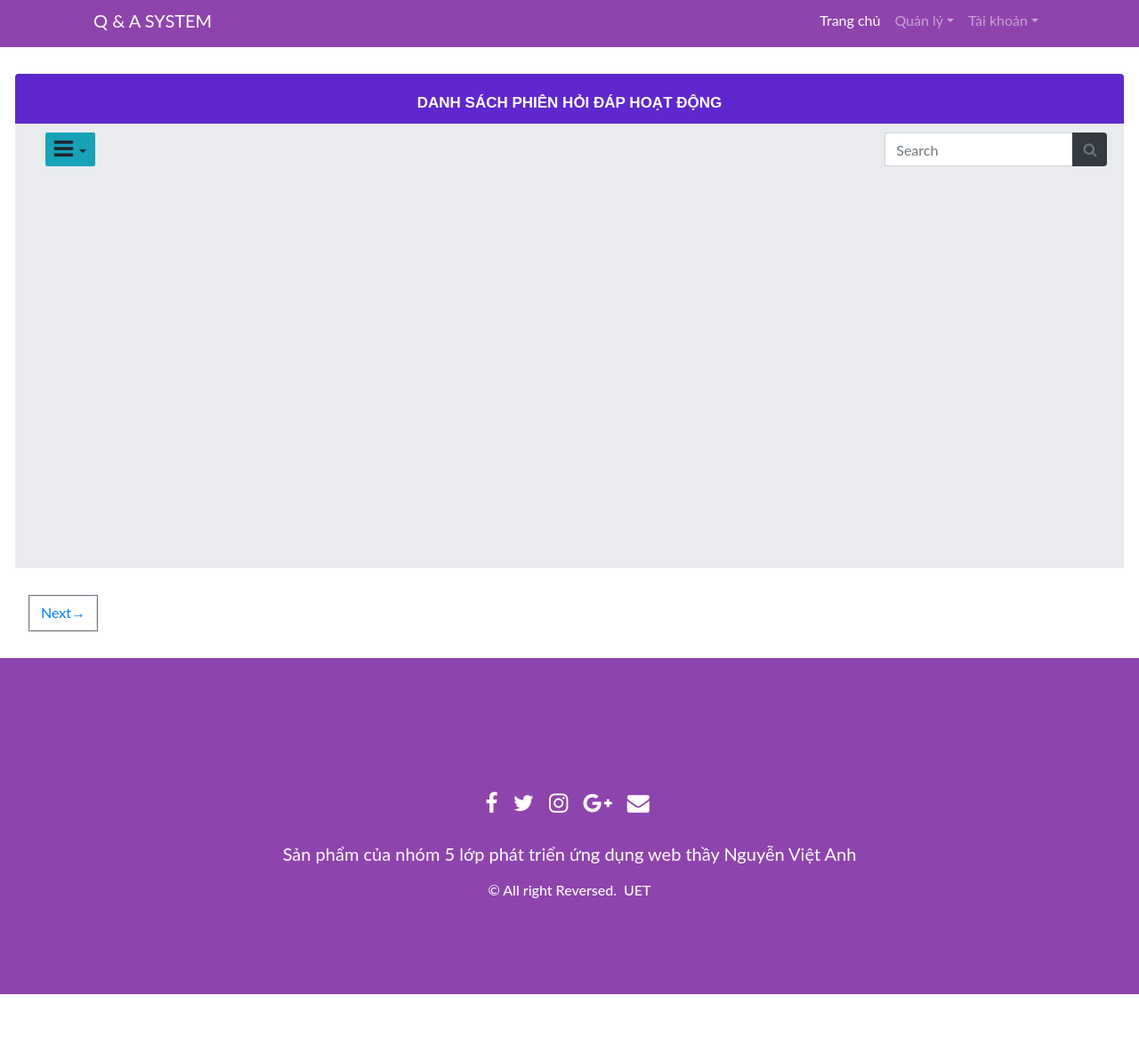
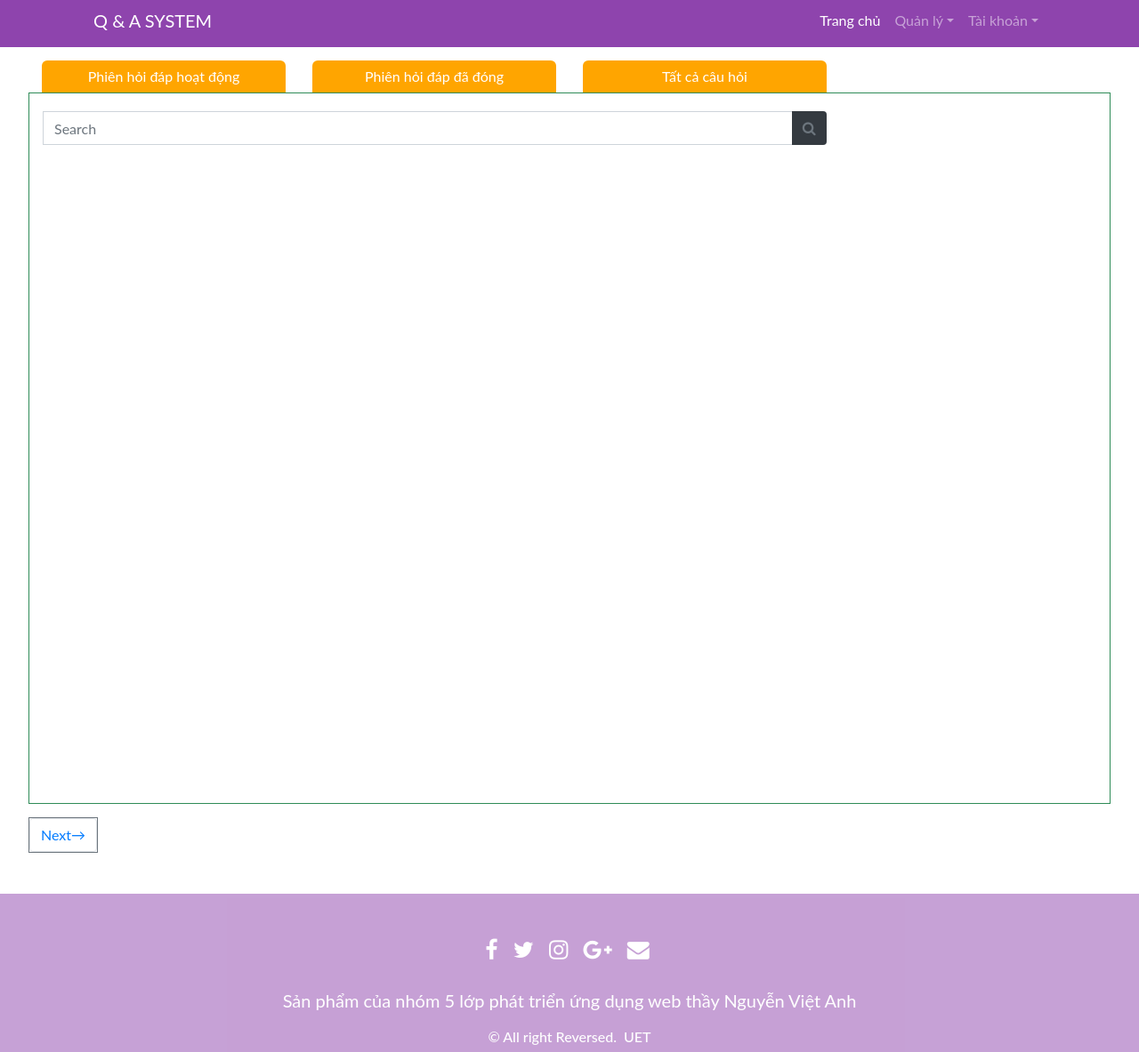
Before and after one commit to thainquet/btlweb, a website: page public/view/home.html in a window 1280 px wide. Shown: the part 7-1190 px from the top of the page at 89% size. Before the commit the page ends 1125 px from the top, so only its background shows below. Drawn offline with nearby package versions, Linux system fonts and the light colour scheme.

Commit message:
update ui

```diff
--- a/public/css/main.css
+++ b/public/css/main.css
@@ -1,22 +1,18 @@
+html, body {
+  height: 100%;
+}
+
 .bg-violet {
   background-color: #8e44ad;
 }
 /* Footer */
 @import url('https://maxcdn.bootstrapcdn.com/font-awesome/4.7.0/css/font-awesome.min.css');
 
-section {
-  padding: 60px 0;
-}
-
-section .section-title {
-  text-align: center;
-  color: #007b5e;
-  margin-bottom: 50px;
-  text-transform: uppercase;
-}
 
 #footer {
+  margin-top: 30px;
   background: #8e44ad !important;
+  opacity: 0.5;
 }
 
 #footer h5 {
@@ -101,20 +97,14 @@ section .section-title {
   text-align: center !important;
 }
 
-
 .notHaveElement {
   margin-top: 20px;
   margin-bottom: 20px;
 }
-
 .custom-search-form {
-  max-width: 250px;
-}
-@media screen and (max-width: 650px) {
-  .custom-search-form {
-    display: none;
-  }
-}
+  margin-top: 20px;
+}
+
 .linkNormal {
   color: #365899 !important;
   font-family: sans-serif;
@@ -1326,8 +1316,7 @@ footer {
 /* home page */
 
 #paginationHome {
-  margin-top: 30px;
-  margin-bottom: 30px;
+
 }
 
 .contentHome {
@@ -1394,7 +1383,38 @@ footer {
 .contentHome .centerForTimeline {
   height: 100%;
 }
-
+.content-page__header {
+  width: 95%;
+  margin-top: 15px;
+  /* border: 1px solid black; */
+
+}
+.content-page__main {
+  margin-top: 0px;
+  border: 1px solid seagreen;
+  min-height: 100%;
+  width: 95%;
+  margin-top: 20px;
+}
+.content-page__tag {
+  height: 100%;
+  color: white;
+  padding: 6px;
+  background-color: orange;
+  text-align: center;
+  border-top-left-radius: 6px;
+  border-top-right-radius: 6px;
+  cursor: pointer;
+}
+.content-page__tag:hover{
+  background-color: red;
+}
+.content-page__pagination {
+  display: flex;
+  width: 95%;
+  margin: auto;
+  padding-top: 15px;
+}
 .contentHome .centerForTimeline .contentCenterTimeline {
   width: 95%;
   margin: 0 auto;
@@ -1417,7 +1437,6 @@ footer {
   width: auto;
   padding-bottom: 20px;
 }
-
 @media(min-width:768px) {
   .contentHome .centerForTimeline .listTimelinePart {
     min-height: 500px;
@@ -2266,10 +2285,8 @@ footer {
   margin: 0 auto !important;
   border: 1px solid #eee;
   min-width: 800px;
-
   padding-bottom: 10px;
   padding-top: 10px;
-
 }
 
 #contentUsersPage,
--- a/public/view/home.html
+++ b/public/view/home.html
@@ -93,24 +93,23 @@
       </div>
     </div>
   </div>
-  <div class="row contentHome beforeFooter contentPage">
+
+  <!-- <div class="container-fluid contentHome contentPage">
     <div class="col-md-12 centerForTimeline">
       <div class="contentCenterTimeline">
-        <div class="row titleHomePage">
-          <!-- <div class="card backgroundHere"> -->
+        <div class="col-md-12 titleHomePage">
           <h1>
             <span class="titleForHomeBar info-1">
               DANH SÁCH PHIÊN HỎI ĐÁP HOẠT ĐỘNG
             </span>
           </h1>
-          <!-- </div> -->
         </div>
 
         <div class="row listTimelinePart">
 
           <div class="row searchListTimeline">
             <div class="col-sm-4">
-              <div class="btn-group btn-group-sm dropdown floating-action-button ">
+              <div class="btn-group btn-group-sm dropdown floating-action-button">
 
                 <a class="btn btn-sm btn-info dropdown-toggle btn-call-menu" data-toggle="dropdown" aria-haspopup="true"
                   aria-expanded="false">
@@ -149,37 +148,70 @@
 
           </div>
 
-          <!-- <div class="assistantInfo" style="margin-top: 20px;margin-bottom: 8px; margin-left: 20px; font-size: 12px">
-            <em class="inforAAAA"></em>
-          </div> -->
         </div>
         <div>
 
-        </div>
-        <nav id="paginationHome">
+        </div> -->
+         <!-- <nav id="paginationHome">
           <ul class="pagination">
-            <!-- <li class="next pull-right" id="buttonOlder">
-                <a>
-                  <span class="titlePagination">Tải thêm</span>
-                  <span aria-hidden="true">&rarr;</span>
-                </a>
-              </li> -->
             <li class="page-item justify-content-right  border border-secondary">
               <a class="page-link" href="#">Next<span aria-hidden="true">&rarr;</span></a>
             </li>
           </ul>
         </nav>
-
       </div>
-
+    </div>
+  </div>  -->
+  <div class="container-fluid content-page__header">
+    <div class="row">
+      <div class="col-md-3">
+        <div class="content-page__tag">
+          Phiên hỏi đáp hoạt động
+        </div>
+      </div>
+      <div class="col-md-3">
+        <div class="content-page__tag">
+          Phiên hỏi đáp đã đóng
+        </div>
+      </div>
+      <div class="col-md-3">
+        <div class="content-page__tag">
+          Tất cả câu hỏi
+        </div>
+      </div>
     </div>
   </div>
-<img src="https://www.graphicdome.com/wp-content/themes/squarecode-wp/img/back-to-top.png" onclick="topFunction()"  id="imageBackToTop"
+  <div class="container-fluid content-page__main mt-0">
+    <div class="row">
+      <div class="col-12 ">
+        <div class="row">
+          <div class="col-9 content-page__search">
+            <div class="input-group custom-search-form">
+              <input type="text" class="form-control" placeholder="Search">
+              <div class="input-group-append">
+                <button class="btn btn-outline-secondary bg-dark" type="button"><i class="fa fa-search"></i></button>
+              </div>
+            </div>
+          </div>
+        </div>
+      </div>
+    </div>
+  </div>
+  <div class="content-page__pagination">
+    <nav id="paginationHome">
+      <ul class="pagination">
+        <li class="page-item justify-content-right  border border-secondary">
+          <a class="page-link" href="#">Next<span aria-hidden="true">&rarr;</span></a>
+        </li>
+      </ul>
+    </nav>
+  </div>
+  <img src="https://www.graphicdome.com/wp-content/themes/squarecode-wp/img/back-to-top.png" onclick="topFunction()"  id="imageBackToTop"
   class="float-right">
-  <section id="footer">
+  <div id="footer">
     <div class="container-fluid">
       <div class="row">
-        <div class="col-xs-12 col-sm-12 col-md-12 mt-2 mt-sm-5 d-flexj ustify-content-center">
+        <div class="col-xs-12 col-sm-12 col-md-12 mt-2 mt-sm-5 d-flex justify-content-center">
           <ul class="list-unstyled list-inline social text-center">
             <li class="list-inline-item"><a href="#"><i class="fa fa-facebook"></i></a></li>
             <li class="list-inline-item"><a href="#"><i class="fa fa-twitter"></i></a></li>
@@ -188,17 +220,15 @@
             <li class="list-inline-item"><a href="#" target="_blank"><i class="fa fa-envelope"></i></a></li>
           </ul>
         </div>
-        </hr>
       </div>
       <div class="row">
         <div class="col-xs-12 col-sm-12 col-md-12 mt-2 mt-sm-2 text-center text-white">
           <p> Sản phẩm của nhóm 5 lớp phát triển ứng dụng web thầy Nguyễn Việt Anh</p>
           <p class="h6">&copy All right Reversed.<a class="text-green ml-2" href="https://www.uet.edu.vn" target="_blank">UET</a></p>
         </div>
-        </hr>
       </div>
     </div>
-  </section>
+  </div>
   <script src="https://code.jquery.com/jquery-3.3.1.slim.min.js" integrity="sha384-q8i/X+965DzO0rT7abK41JStQIAqVgRVzpbzo5smXKp4YfRvH+8abtTE1Pi6jizo"
     crossorigin="anonymous"></script>
   <script src="https://cdnjs.cloudflare.com/ajax/libs/popper.js/1.14.3/umd/popper.min.js" integrity="sha384-ZMP7rVo3mIykV+2+9J3UJ46jBk0WLaUAdn689aCwoqbBJiSnjAK/l8WvCWPIPm49"
```
